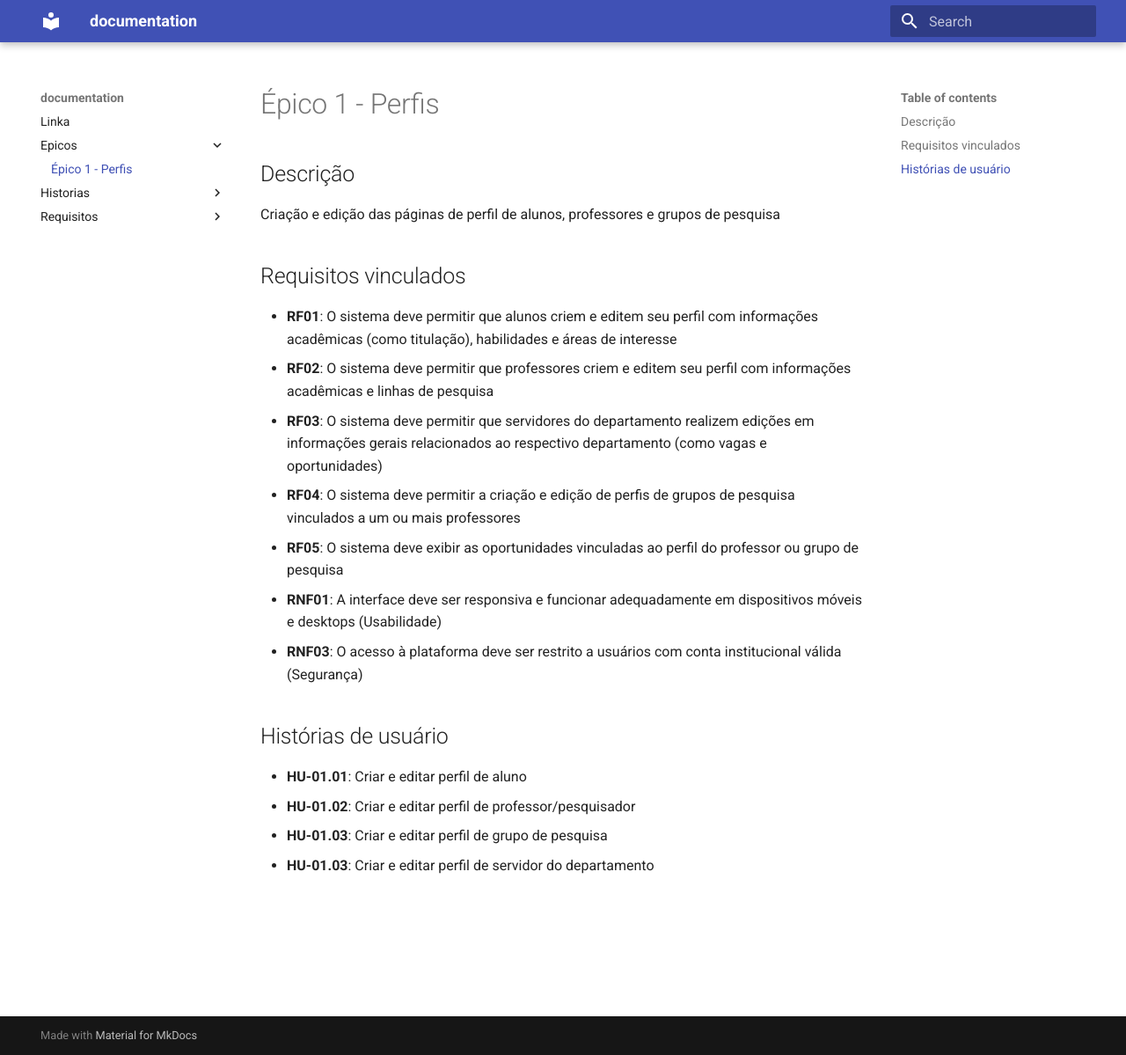
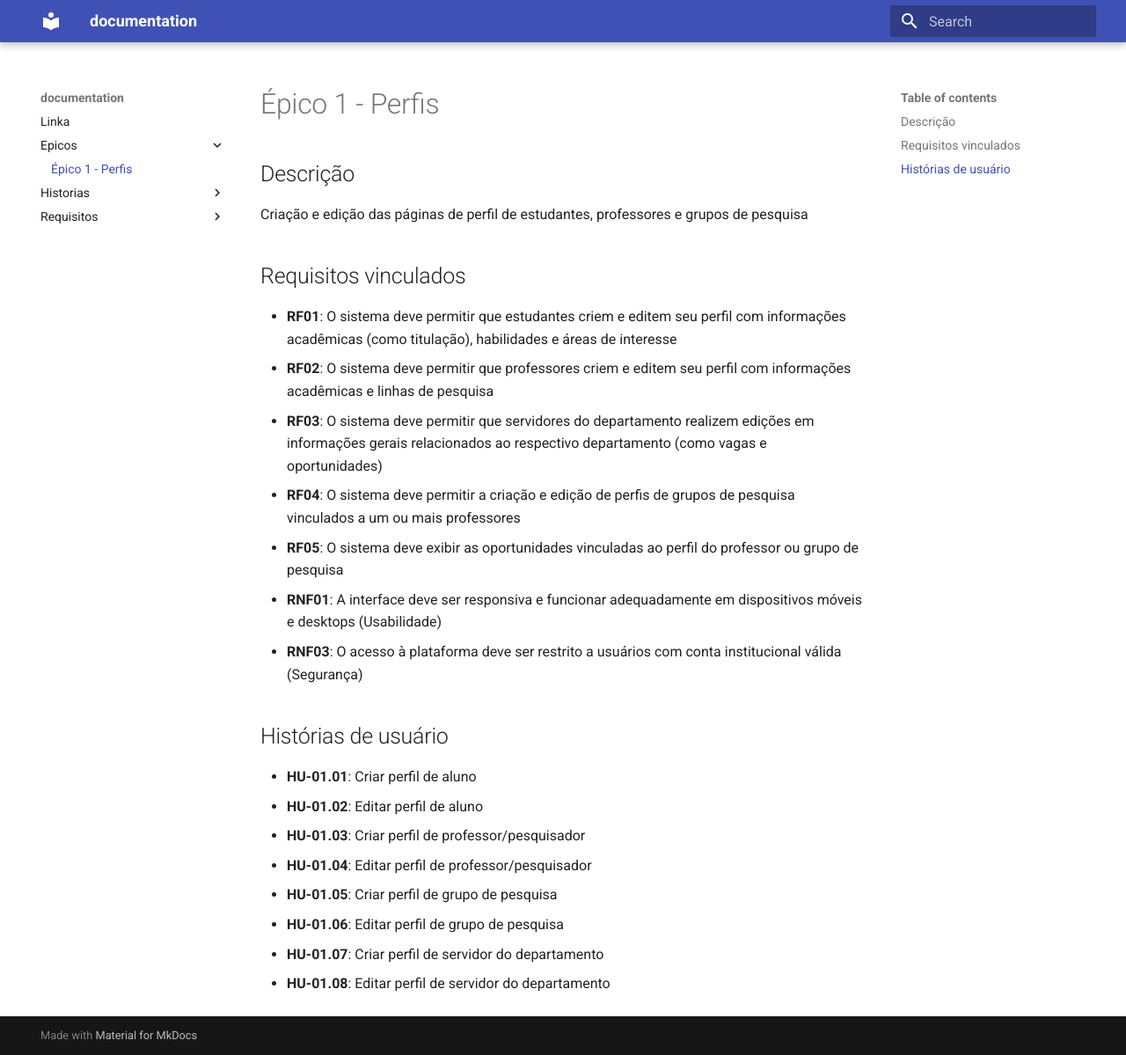
Before and after one commit to si-2026-1/Linka, an MkDocs documentation site: the page built from docs/epicos/01-perfis.md, in a window 1280 px wide and 1199 px high. Shown: the whole window at 88% size. Built offline with MkDocs 1.6.1 and Material for MkDocs 9.7.7, drawn with Linux system fonts in a browser that asks for light colours.

Commit message:
Update 01-perfis.md

```diff
--- a/docs/epicos/01-perfis.md
+++ b/docs/epicos/01-perfis.md
@@ -2,10 +2,10 @@
 
 ## Descrição
 
-Criação e edição das páginas de perfil de alunos, professores e grupos de pesquisa
+Criação e edição das páginas de perfil de estudantes, professores e grupos de pesquisa
 
 ## Requisitos vinculados
-- **RF01**: O sistema deve permitir que alunos criem e editem seu perfil com informações acadêmicas (como titulação), habilidades e áreas de interesse
+- **RF01**: O sistema deve permitir que estudantes criem e editem seu perfil com informações acadêmicas (como titulação), habilidades e áreas de interesse
 - **RF02**: O sistema deve permitir que professores criem e editem seu perfil com informações acadêmicas e linhas de pesquisa
 - **RF03**: O sistema deve permitir que servidores do departamento realizem edições em informações gerais relacionados ao respectivo departamento (como vagas e oportunidades)
 - **RF04**: O sistema deve permitir a criação e edição de perfis de grupos de pesquisa vinculados a um ou mais professores
@@ -15,7 +15,11 @@ Criação e edição das páginas de perfil de alunos, professores e grupos de p
 
 ## Histórias de usuário
 
-- **HU-01.01**: Criar e editar perfil de aluno
-- **HU-01.02**: Criar e editar perfil de professor/pesquisador
-- **HU-01.03**: Criar e editar perfil de grupo de pesquisa
-- **HU-01.03**: Criar e editar perfil de servidor do departamento
+- **HU-01.01**: Criar perfil de aluno
+- **HU-01.02**: Editar perfil de aluno
+- **HU-01.03**: Criar perfil de professor/pesquisador
+- **HU-01.04**: Editar perfil de professor/pesquisador
+- **HU-01.05**: Criar perfil de grupo de pesquisa
+- **HU-01.06**: Editar perfil de grupo de pesquisa
+- **HU-01.07**: Criar perfil de servidor do departamento
+- **HU-01.08**: Editar perfil de servidor do departamento
```
